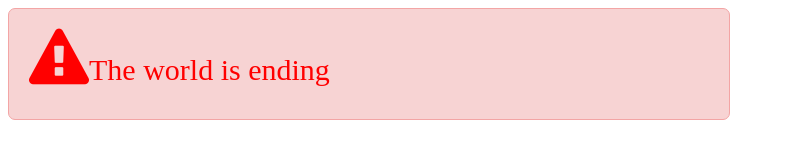
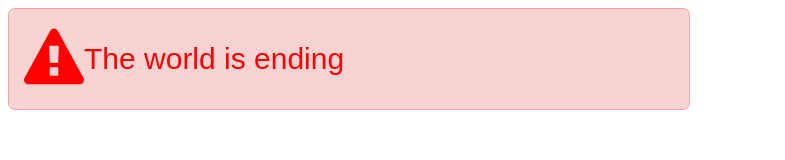
Before and after one commit to ElMagdo/PureReact, a React app in the folder Task2/ErrorBox/: page / in a window 1280 px wide. Shown: the whole page, without its empty margins (0-785 px from the left). Built offline with nearby package versions, Linux system fonts and the light colour scheme.

Commit message:
Adjusted width and padding of the ErrorBox.

```diff
--- a/Task2/ErrorBox/src/style.css
+++ b/Task2/ErrorBox/src/style.css
@@ -1,11 +1,13 @@
 .err-box {
-    width: 700px;
-    min-height: 90px;
+    width: 650px;
+    height: 70px;
     border: 1.5px solid rgb(243, 165, 165);
     border-radius: 7px;
     color: red;
-    padding-top: 20px;
-    padding-left: 20px;
+    padding: 15px;
     font-size: 30px;
     background-color: rgb(247, 211, 211);
+    display: flex;
+    font-family: sans-serif;
+    align-items: center;
 }
```
